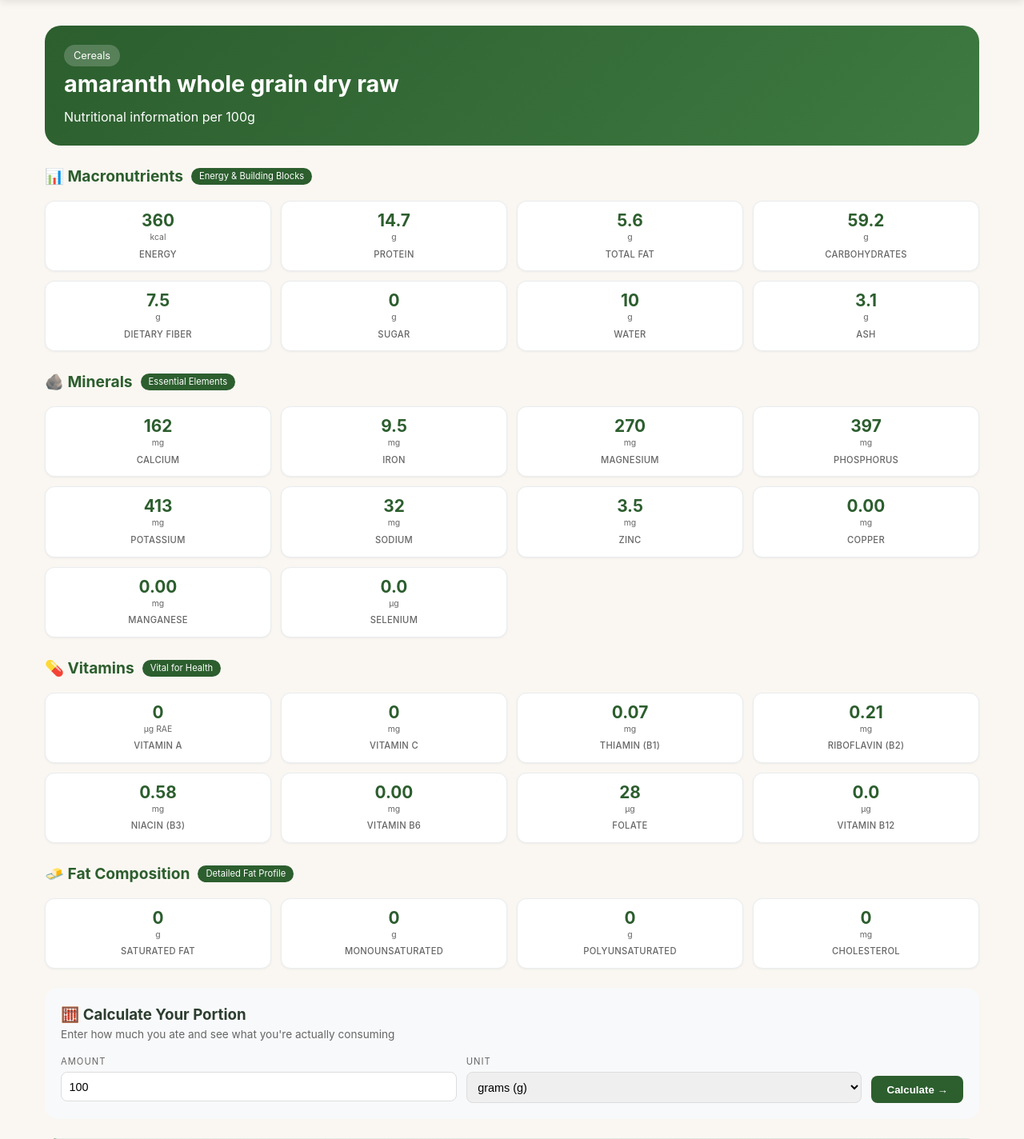
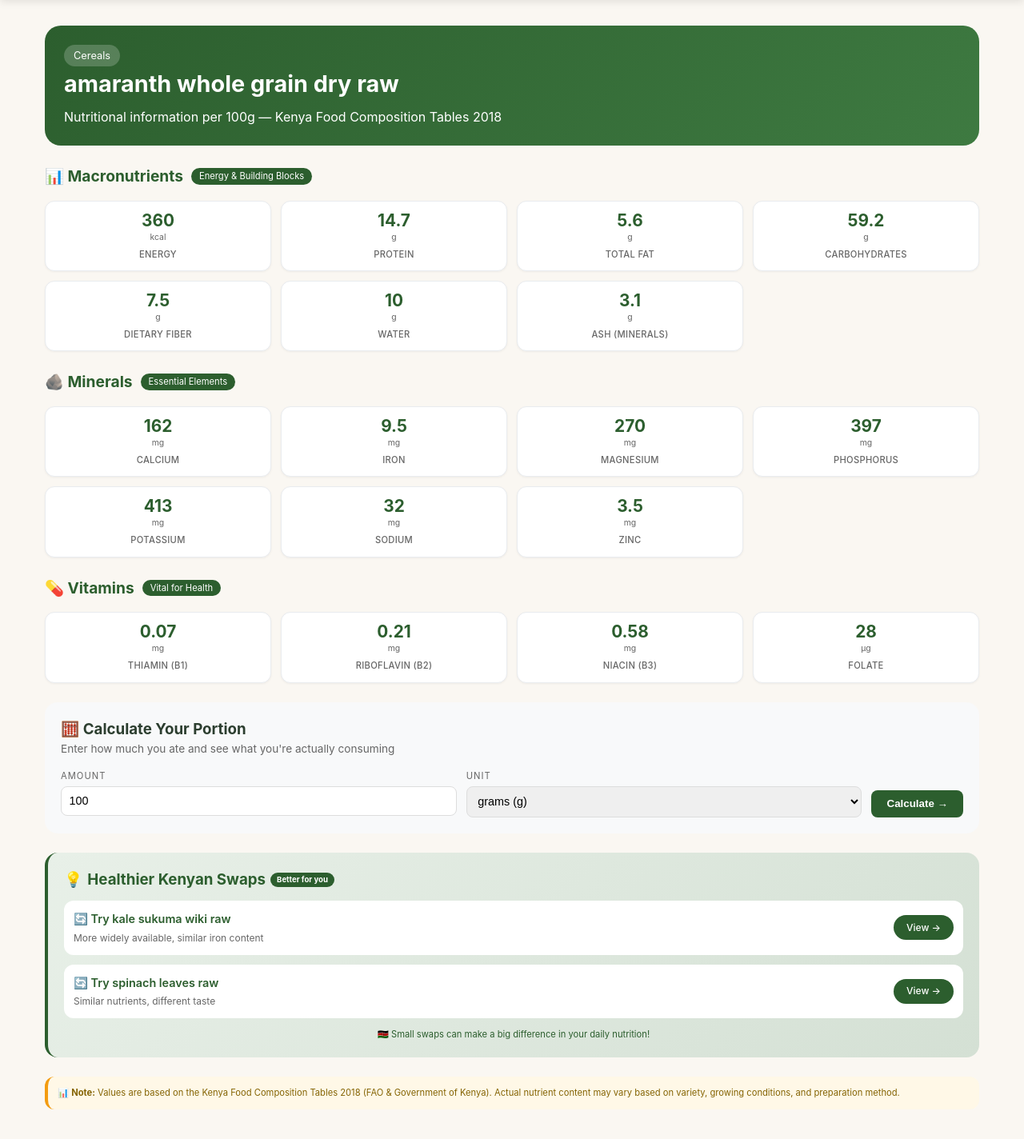
Before and after one commit to melcheddy/kenya-food-database, a Django app: page /food/1/ in a window 1280 px wide. Shown: the part 66-1490 px from the top of the page at 80% size. Run offline with Django 5.2, Linux system fonts and the light colour scheme; data comes from the database, SQL or seed files in the repository.

Commit message:
Remove fat composition section (no data in KFCT)

```diff
--- a/foods/templates/foods/food_detail.html
+++ b/foods/templates/foods/food_detail.html
@@ -26,7 +26,6 @@
         font-size: 0.8rem;
     }
 
-    /* Section Headers */
     .section-header {
         display: flex;
         align-items: center;
@@ -48,7 +47,6 @@
         border-radius: 20px;
     }
 
-    /* Nutrient Grid */
     .nutrient-grid {
         display: grid;
         grid-template-columns: repeat(2, 1fr);
@@ -92,7 +90,6 @@
         letter-spacing: 0.3px;
     }
 
-    /* Calculator Box */
     .calculator-box {
         background: #f8f9fa;
         border-radius: 16px;
@@ -162,7 +159,6 @@
         font-size: 0.8rem;
     }
 
-    /* Swap Suggestions */
     .swap-section {
         margin-top: 1.5rem;
         padding: 1.25rem;
@@ -235,7 +231,7 @@
 <div class="food-header">
     <span class="category-badge">{{ food.category.name|default:"Kenyan Food" }}</span>
     <h1>{{ food.food_name }}</h1>
-    <p>Nutritional information per 100g</p>
+    <p>Nutritional information per 100g — Kenya Food Composition Tables 2018</p>
 </div>
 
 <!-- ========== MACRONUTRIENTS ========== -->
@@ -270,11 +266,6 @@
         <div class="nutrient-name">Dietary Fiber</div>
     </div>
     <div class="nutrient-card">
-        <div class="nutrient-value">{{ food.sugar_g|floatformat:1|default:"0" }}</div>
-        <div class="nutrient-unit">g</div>
-        <div class="nutrient-name">Sugar</div>
-    </div>
-    <div class="nutrient-card">
         <div class="nutrient-value">{{ food.water_g|floatformat:0|default:"0" }}</div>
         <div class="nutrient-unit">g</div>
         <div class="nutrient-name">Water</div>
@@ -282,7 +273,7 @@
     <div class="nutrient-card">
         <div class="nutrient-value">{{ food.ash_g|floatformat:1|default:"0" }}</div>
         <div class="nutrient-unit">g</div>
-        <div class="nutrient-name">Ash</div>
+        <div class="nutrient-name">Ash (Minerals)</div>
     </div>
 </div>
 
@@ -327,21 +318,6 @@
         <div class="nutrient-unit">mg</div>
         <div class="nutrient-name">Zinc</div>
     </div>
-    <div class="nutrient-card">
-        <div class="nutrient-value">{{ food.copper_mg|floatformat:2|default:"0" }}</div>
-        <div class="nutrient-unit">mg</div>
-        <div class="nutrient-name">Copper</div>
-    </div>
-    <div class="nutrient-card">
-        <div class="nutrient-value">{{ food.manganese_mg|floatformat:2|default:"0" }}</div>
-        <div class="nutrient-unit">mg</div>
-        <div class="nutrient-name">Manganese</div>
-    </div>
-    <div class="nutrient-card">
-        <div class="nutrient-value">{{ food.selenium_ug|floatformat:1|default:"0" }}</div>
-        <div class="nutrient-unit">µg</div>
-        <div class="nutrient-name">Selenium</div>
-    </div>
 </div>
 
 <!-- ========== VITAMINS ========== -->
@@ -350,16 +326,6 @@
     <span class="badge">Vital for Health</span>
 </div>
 <div class="nutrient-grid">
-    <div class="nutrient-card">
-        <div class="nutrient-value">{{ food.vitamin_a_rae_ug|floatformat:0|default:"0" }}</div>
-        <div class="nutrient-unit">µg RAE</div>
-        <div class="nutrient-name">Vitamin A</div>
-    </div>
-    <div class="nutrient-card">
-        <div class="nutrient-value">{{ food.vitamin_c_mg|floatformat:0|default:"0" }}</div>
-        <div class="nutrient-unit">mg</div>
-        <div class="nutrient-name">Vitamin C</div>
-    </div>
     <div class="nutrient-card">
         <div class="nutrient-value">{{ food.thiamin_mg|floatformat:2|default:"0" }}</div>
         <div class="nutrient-unit">mg</div>
@@ -376,47 +342,9 @@
         <div class="nutrient-name">Niacin (B3)</div>
     </div>
     <div class="nutrient-card">
-        <div class="nutrient-value">{{ food.vitamin_b6_mg|floatformat:2|default:"0" }}</div>
-        <div class="nutrient-unit">mg</div>
-        <div class="nutrient-name">Vitamin B6</div>
-    </div>
-    <div class="nutrient-card">
         <div class="nutrient-value">{{ food.folate_ug|floatformat:0|default:"0" }}</div>
         <div class="nutrient-unit">µg</div>
         <div class="nutrient-name">Folate</div>
-    </div>
-    <div class="nutrient-card">
-        <div class="nutrient-value">{{ food.vitamin_b12_ug|floatformat:1|default:"0" }}</div>
-        <div class="nutrient-unit">µg</div>
-        <div class="nutrient-name">Vitamin B12</div>
-    </div>
-</div>
-
-<!-- ========== FAT COMPOSITION ========== -->
-<div class="section-header">
-    <h2>🧈 Fat Composition</h2>
-    <span class="badge">Detailed Fat Profile</span>
-</div>
-<div class="nutrient-grid">
-    <div class="nutrient-card">
-        <div class="nutrient-value">{{ food.saturated_fat_g|floatformat:1|default:"0" }}</div>
-        <div class="nutrient-unit">g</div>
-        <div class="nutrient-name">Saturated Fat</div>
-    </div>
-    <div class="nutrient-card">
-        <div class="nutrient-value">{{ food.monounsaturated_fat_g|floatformat:1|default:"0" }}</div>
-        <div class="nutrient-unit">g</div>
-        <div class="nutrient-name">Monounsaturated</div>
-    </div>
-    <div class="nutrient-card">
-        <div class="nutrient-value">{{ food.polyunsaturated_fat_g|floatformat:1|default:"0" }}</div>
-        <div class="nutrient-unit">g</div>
-        <div class="nutrient-name">Polyunsaturated</div>
-    </div>
-    <div class="nutrient-card">
-        <div class="nutrient-value">{{ food.cholesterol_mg|floatformat:0|default:"0" }}</div>
-        <div class="nutrient-unit">mg</div>
-        <div class="nutrient-name">Cholesterol</div>
     </div>
 </div>
 
@@ -478,14 +406,12 @@
 </div>
 
 <script>
-    // Complete nutrient data for calculator
     const nutrientData = {
         energy_kcal: {{ food.energy_kcal|default:0|floatformat:2 }},
         protein_g: {{ food.protein_g|default:0|floatformat:2 }},
         fat_g: {{ food.fat_g|default:0|floatformat:2 }},
         carbohydrate_g: {{ food.carbohydrate_g|default:0|floatformat:2 }},
         fiber_g: {{ food.fiber_g|default:0|floatformat:2 }},
-        sugar_g: {{ food.sugar_g|default:0|floatformat:2 }},
         water_g: {{ food.water_g|default:0|floatformat:2 }},
         ash_g: {{ food.ash_g|default:0|floatformat:2 }},
         calcium_mg: {{ food.calcium_mg|default:0|floatformat:2 }},
@@ -495,34 +421,19 @@
         potassium_mg: {{ food.potassium_mg|default:0|floatformat:2 }},
         sodium_mg: {{ food.sodium_mg|default:0|floatformat:2 }},
         zinc_mg: {{ food.zinc_mg|default:0|floatformat:2 }},
-        copper_mg: {{ food.copper_mg|default:0|floatformat:2 }},
-        manganese_mg: {{ food.manganese_mg|default:0|floatformat:2 }},
-        selenium_ug: {{ food.selenium_ug|default:0|floatformat:2 }},
-        vitamin_a_rae_ug: {{ food.vitamin_a_rae_ug|default:0|floatformat:2 }},
-        vitamin_c_mg: {{ food.vitamin_c_mg|default:0|floatformat:2 }},
         thiamin_mg: {{ food.thiamin_mg|default:0|floatformat:2 }},
         riboflavin_mg: {{ food.riboflavin_mg|default:0|floatformat:2 }},
         niacin_mg: {{ food.niacin_mg|default:0|floatformat:2 }},
-        vitamin_b6_mg: {{ food.vitamin_b6_mg|default:0|floatformat:2 }},
-        folate_ug: {{ food.folate_ug|default:0|floatformat:2 }},
-        vitamin_b12_ug: {{ food.vitamin_b12_ug|default:0|floatformat:2 }},
-        saturated_fat_g: {{ food.saturated_fat_g|default:0|floatformat:2 }},
-        monounsaturated_fat_g: {{ food.monounsaturated_fat_g|default:0|floatformat:2 }},
-        polyunsaturated_fat_g: {{ food.polyunsaturated_fat_g|default:0|floatformat:2 }},
-        cholesterol_mg: {{ food.cholesterol_mg|default:0|floatformat:2 }}
+        folate_ug: {{ food.folate_ug|default:0|floatformat:2 }}
     };
 
     const nutrientNames = {
         energy_kcal: 'Energy', protein_g: 'Protein', fat_g: 'Fat',
-        carbohydrate_g: 'Carbohydrates', fiber_g: 'Fiber', sugar_g: 'Sugar',
-        water_g: 'Water', ash_g: 'Ash', calcium_mg: 'Calcium', iron_mg: 'Iron',
-        magnesium_mg: 'Magnesium', phosphorus_mg: 'Phosphorus', potassium_mg: 'Potassium',
-        sodium_mg: 'Sodium', zinc_mg: 'Zinc', copper_mg: 'Copper', manganese_mg: 'Manganese',
-        selenium_ug: 'Selenium', vitamin_a_rae_ug: 'Vitamin A', vitamin_c_mg: 'Vitamin C',
-        thiamin_mg: 'Thiamin B1', riboflavin_mg: 'Riboflavin B2', niacin_mg: 'Niacin B3',
-        vitamin_b6_mg: 'Vitamin B6', folate_ug: 'Folate', vitamin_b12_ug: 'Vitamin B12',
-        saturated_fat_g: 'Saturated Fat', monounsaturated_fat_g: 'Monounsaturated Fat',
-        polyunsaturated_fat_g: 'Polyunsaturated Fat', cholesterol_mg: 'Cholesterol'
+        carbohydrate_g: 'Carbohydrates', fiber_g: 'Fiber', water_g: 'Water',
+        ash_g: 'Ash', calcium_mg: 'Calcium', iron_mg: 'Iron', magnesium_mg: 'Magnesium',
+        phosphorus_mg: 'Phosphorus', potassium_mg: 'Potassium', sodium_mg: 'Sodium',
+        zinc_mg: 'Zinc', thiamin_mg: 'Thiamin B1', riboflavin_mg: 'Riboflavin B2',
+        niacin_mg: 'Niacin B3', folate_ug: 'Folate'
     };
 
     function calculateNutrition() {
```
